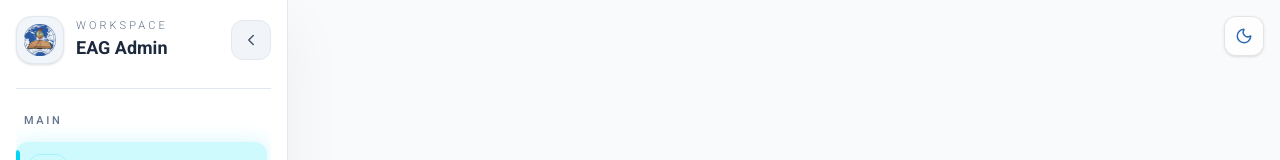
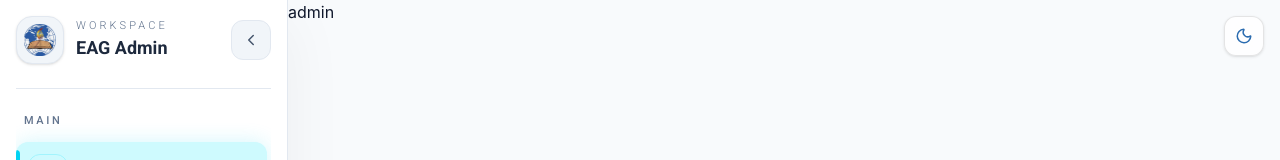
Before and after one commit to EAG-erp-system/ERP-SYSTEM-EAG, a React (Vite) app in the folder Frontend/: page /dashboard in a window 1280 px wide. Shown: the top 160 px of the page. Built offline with nearby package versions, Linux system fonts and the light colour scheme; sample sign-in values are in the browser's storage.

Commit message:
feat: create dashboard and feach user data

```diff
--- a/Frontend/src/App.jsx
+++ b/Frontend/src/App.jsx
@@ -6,6 +6,7 @@ import DashboardSideBar from "./Pages/DashboardSideBar"
 
 // components
 import ProtectedRoute from "./components/ProtectedRoute"
+import MainDashboard from "./Pages/MainDashboard"
 
 // layout
 import AdminDashboardLayout from "./layouts/AdminDashboardLayout"
@@ -18,7 +19,7 @@ function App() {
         <Route path="/login" element={<Login />}/>
         <Route element={<ProtectedRoute />}>
           <Route path="/dashboard" element={<AdminDashboardLayout />}>
-            {/* <Route index element={<DashboardSideBar />}/> */}
+            <Route index element={<MainDashboard />}/>
           </Route>
         </Route>
       </Routes>
--- /dev/null
+++ b/Frontend/src/Pages/MainDashboard.jsx
@@ -0,0 +1,10 @@
+
+import { useOutletContext } from "react-router-dom"
+
+function MainDashboard() {
+    const { user } = useOutletContext();
+
+    return(<><h1>{user?.full_name || "admin"}</h1></>)
+}
+
+export default MainDashboard
--- a/Frontend/src/layouts/AdminDashboardLayout.jsx
+++ b/Frontend/src/layouts/AdminDashboardLayout.jsx
@@ -1,8 +1,12 @@
 import { Outlet } from "react-router-dom";
 import DashboardSideBar from "../Pages/DashboardSideBar";
 
+import { useDispatch, useSelector } from "react-redux";
 
 function AdminDashboardLayout() {
+
+    const user = useSelector((state) => state.auth.user);
+
 
     return (
         <>
@@ -10,7 +14,7 @@ function AdminDashboardLayout() {
             <div className="flex">
                 <DashboardSideBar variant="main" />
                 <main className="flex-1 min-h-screen w-full bg-slate-50 dark:bg-slate-900 text-slate-900 dark:text-slate-100 transition-colors">
-                    <Outlet />
+                    <Outlet context={{ user }}/>
                 </main>
             </div>
         </div>
```
